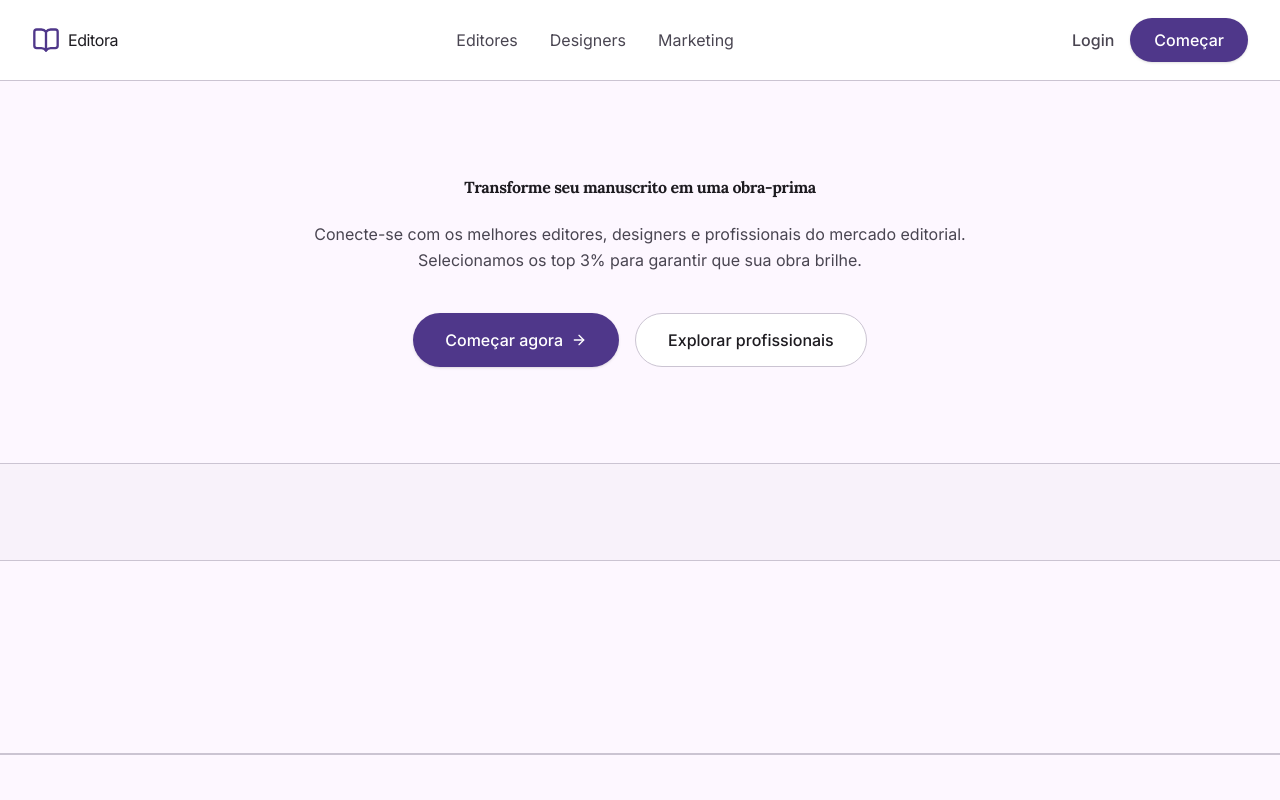
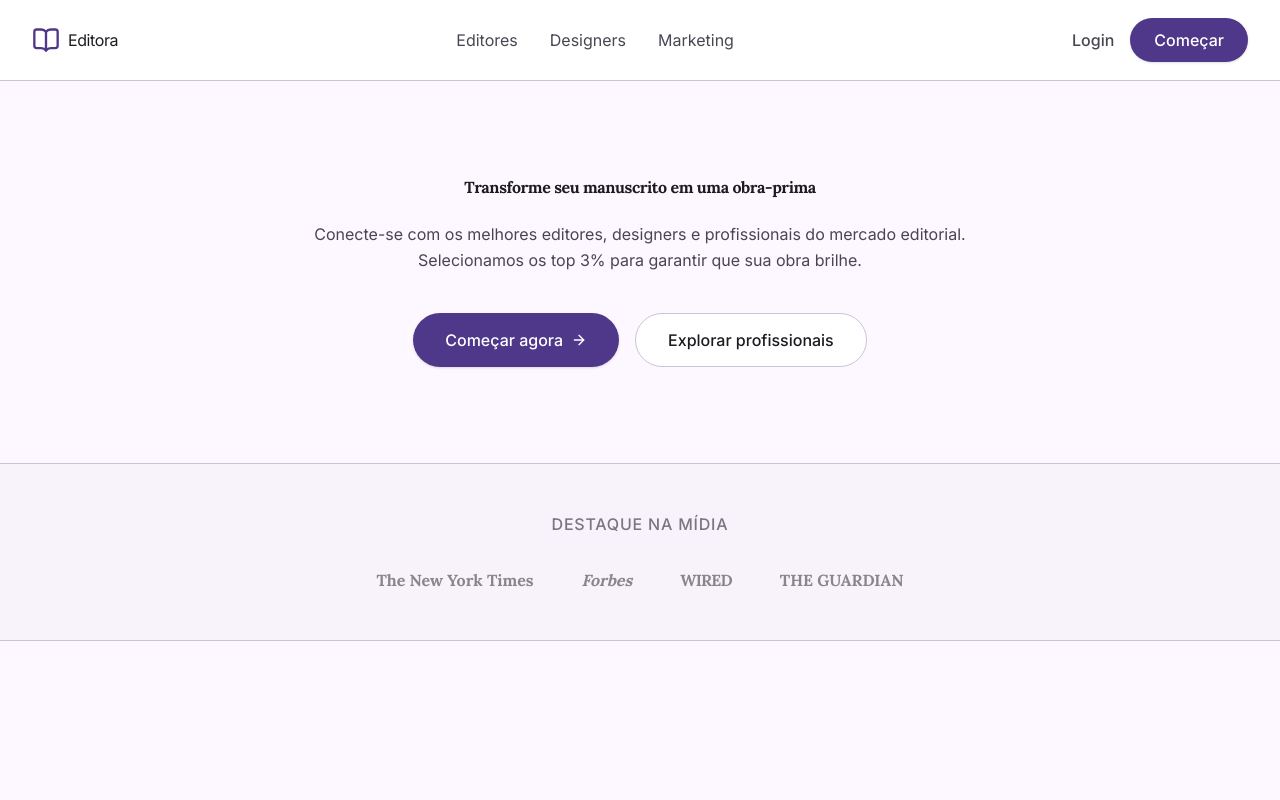
Before and after one commit to danub-io/editora, a Next.js app in the folder web/: page /lp in a window 1280 px wide. Shown: the top 800 px of the page. Built offline with nearby package versions, Linux system fonts and the light colour scheme.

Commit message:
feat: replace Trust Logos section placeholder with full content

```diff
--- a/web/src/app/lp/page.tsx
+++ b/web/src/app/lp/page.tsx
@@ -45,7 +45,25 @@ export default function LandingPage() {
 
       {/* ─── Trust / Logos Section ─── */}
       <section className="border-y border-border bg-surface-container-low py-12">
-        {/* Content filled in task-02 */}
+        <div className="mx-auto max-w-7xl px-6 text-center md:px-8">
+          <p className="mb-8 text-ui-label font-medium uppercase tracking-wider text-md-outline">
+            Destaque na mídia
+          </p>
+          <div className="flex flex-wrap items-center justify-center gap-8 opacity-50 md:gap-12">
+            <span className="font-serif text-headline-md font-bold text-on-background">
+              The New York Times
+            </span>
+            <span className="font-serif text-headline-md font-bold italic text-on-background">
+              Forbes
+            </span>
+            <span className="font-serif text-headline-md font-bold tracking-tighter text-on-background">
+              WIRED
+            </span>
+            <span className="font-serif text-headline-md font-bold uppercase text-on-background">
+              The Guardian
+            </span>
+          </div>
+        </div>
       </section>
 
       {/* ─── Talent Showcase Section ─── */}
```
